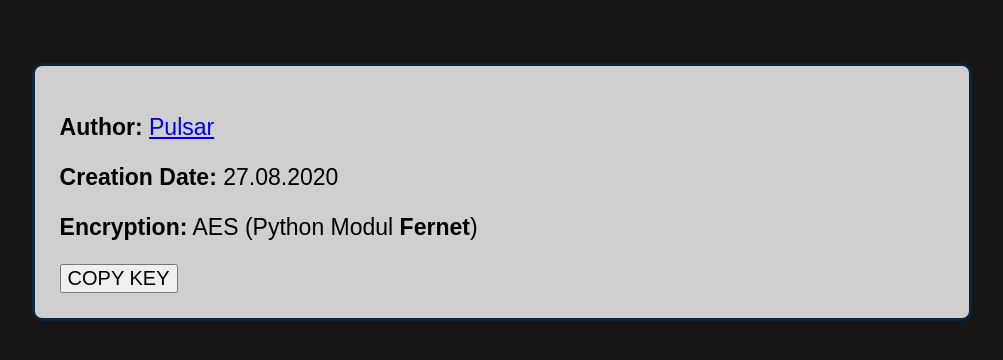
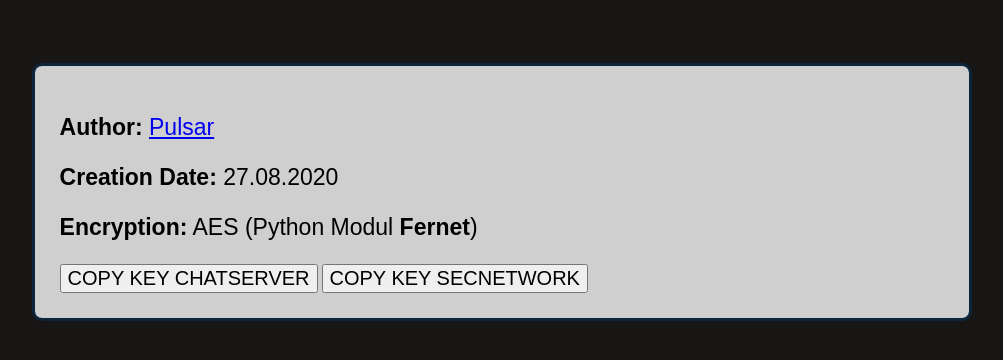
Before and after one commit to Woodnet/Network-Pre-Alpha, a plain HTML site: page index.html in a window 1280 px wide. Shown: the whole page, without its empty margins (138-1141 px from the left). Drawn offline with nearby package versions, Linux system fonts and the light colour scheme.

Commit message:
Update index.html

```diff
--- a/index.html
+++ b/index.html
@@ -7,14 +7,13 @@
     <link rel="stylesheet" href="main_index.css">
 </head>
 <body>
-      <div class="content" id="content1">
-
-      </div>
+      <div class="content" id="content1"></div>
     <div class="newcontainer">
       <p class="newtext"><strong>Author:</strong> <a href="https://github.com/Woodnet">Pulsar</a></p>
       <p class="newtext"><strong>Creation Date:</strong> 27.08.2020</p>
       <p class="newtext"><strong>Encryption:</strong> AES (Python Modul <b>Fernet</b>)</p>
-      <button onclick="CopyFunction()"style="font-size:20px;font-family:Arial;text-transform:uppercase;">Copy Key</button>
+      <button onclick="CopyFunction()"style="font-size:20px;font-family:Arial;text-transform:uppercase;">Copy Key Chatserver</button>
+      <button onclick="CopyFunction2()"style="font-size:20px;font-family:Arial;text-transform:uppercase;">Copy Key SecNetwork</button>
     </div>
     </body>
 </html>
```
